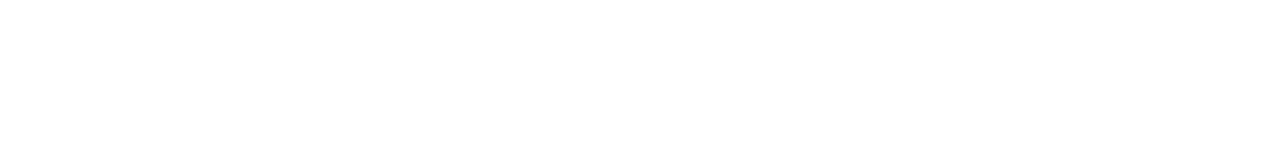
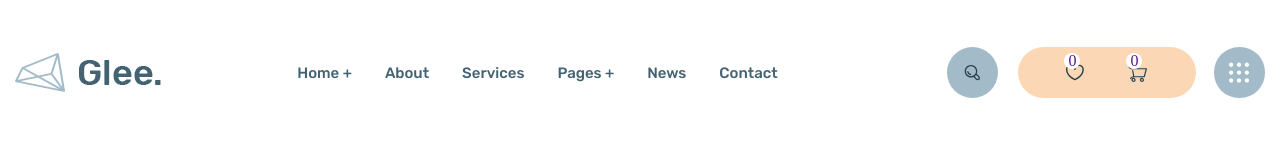
Before and after one commit to OnlyDropped/Glee, a website: page app/index.html in a window 1280 px wide. Drawn offline with nearby package versions, Linux system fonts and the light colour scheme; files that its build step writes are made by us from their sources.

Commit message:
add header

```diff
--- a/app/index.html
+++ b/app/index.html
@@ -1,15 +1,70 @@
 <!DOCTYPE html>
 <html lang="en">
   <head>
-  <meta charset="UTF-8">
-  <meta name="viewport" content="width=device-width, initial-scale=1.0">
-  <link rel="stylesheet" href="css/style.min.css">
+    <meta charset="UTF-8" />
+    <meta name="viewport" content="width=device-width, initial-scale=1.0" />
+    <link rel="preconnect" href="https://fonts.gstatic.com" />
+    <link
+      href="https://fonts.googleapis.com/css2?family=DM+Sans:wght@400;500;700&family=Rubik:wght@500&display=swap"
+      rel="stylesheet"
+    />
+    <link rel="stylesheet" href="css/style.min.css" />
     <title>Document</title>
   </head>
   <body>
-
-
-
+    <header class="header">
+      <div class="container">
+        <div class="header__inner">
+          <a class="logo" href="#">
+            <img class="logo__img" src="images/logo.png" alt="logo" />
+          </a>
+          <nav class="menu">
+            <ul class="menu__list">
+              <li class="menu__list-item">
+                <a class="menu__list-link" href="#">Home +</a>
+              </li>
+              <li class="menu__list-item">
+                <a class="menu__list-link" href="#">About</a>
+              </li>
+              <li class="menu__list-item">
+                <a class="menu__list-link" href="#">Services</a>
+              </li>
+              <li class="menu__list-item">
+                <a class="menu__list-link" href="#">Pages +</a>
+              </li>
+              <li class="menu__list-item">
+                <a class="menu__list-link" href="#">News</a>
+              </li>
+              <li class="menu__list-item">
+                <a class="menu__list-link" href="#">Contact</a>
+              </li>
+            </ul>
+          </nav>
+          <div class="user-nav">
+            <div class="user-nav-1">
+              <a href="">
+                <img src="images/header_icons/search.svg" alt="" />
+              </a>
+            </div>
+            <div class="user-nav-2">
+              <a class="user-nav-2--1" href="">
+                <span class="user-nav__num">0</span>
+                <img src="images/header_icons/heart.svg" alt="" />
+              </a>
+              <a class="user-nav-2--2" href="">
+                <span class="user-nav__num">0</span>
+                <img src="images/header_icons/cart.svg" alt="" />
+              </a>
+            </div>
+            <div class="user-nav-3">
+              <a href="">
+                <img src="images/header_icons/eclipse.svg" alt="" />
+              </a>
+            </div>
+          </div>
+        </div>
+      </div>
+    </header>
 
     <script src="js/main.min.js"></script>
   </body>
--- a/app/scss/_global.scss
+++ b/app/scss/_global.scss
@@ -1,3 +1,8 @@
 body{
 
 }
+.container{
+  max-width: 1770px;
+  padding: 0 15px;
+  margin: 0 auto;
+}
--- a/app/scss/style.scss
+++ b/app/scss/style.scss
@@ -3,6 +3,79 @@
 @import 'reset';
 @import 'global';
 
+.header__inner{
+  display: flex;
+  justify-content: space-between;
+  align-items: center;
+  padding: 47px 0 44px 0;
+}
+.menu__list{
+  display: flex;
+}
+.user-nav{
+  display: flex;
+  justify-content: space-between;
+}
+.user-nav-1{
+width: 51px;
+height: 51px;
+border-radius: 25px;
+background-color: #a3bbc8;
+border-radius: 50%;
+display: flex;
+justify-content: center;
+align-items: center;
+margin-right: 20px;
+}
+.user-nav-2{
+  display: flex;
+  width: 178px;
+  height: 51px;
+  border-radius: 26px;
+  background-color: #fcd7b6;
+  display: flex;
+  justify-content: center;
+  align-items: center;
+  padding-left: 41px;
+  padding-right: 42px;
+  margin-right: 18px;
+}
+.user-nav-2--1{
+  padding-right: 41px;
+}
+.user-nav-3{
+  width: 51px;
+  height: 51px;
+  border-radius: 25px;
+  background-color: #a3bbc8;
+  display: flex;
+  justify-content: center;
+  align-items: center;
+}
+.menu__list-link{
+  font-family: Rubik;
+  font-size: 15px;
+  line-height: 12px;
+  font-weight: 500;
+  color: #436372;
+  margin-right: 33px;
+}
+.user-nav-2--1,
+.user-nav-2--2{
+  position: relative;
+}
+.user-nav__num{
+  position: absolute;
+  top: -10px;
+  width: 16px;
+  height: 16px;
+  border-radius: 8px;
+  background-color: #ffffff;
+  text-align: center;
+  line-height: 16px
+}
+
+
 
 
 @import 'media';
```
Also changed, not shown: app/images/header_icons/cart.svg (added), app/images/header_icons/eclipse.svg (added), app/images/header_icons/heart.svg (added), app/images/header_icons/search.svg (added), app/images/logo.png (added). Lines whose indentation alone changed are shown as unchanged.
